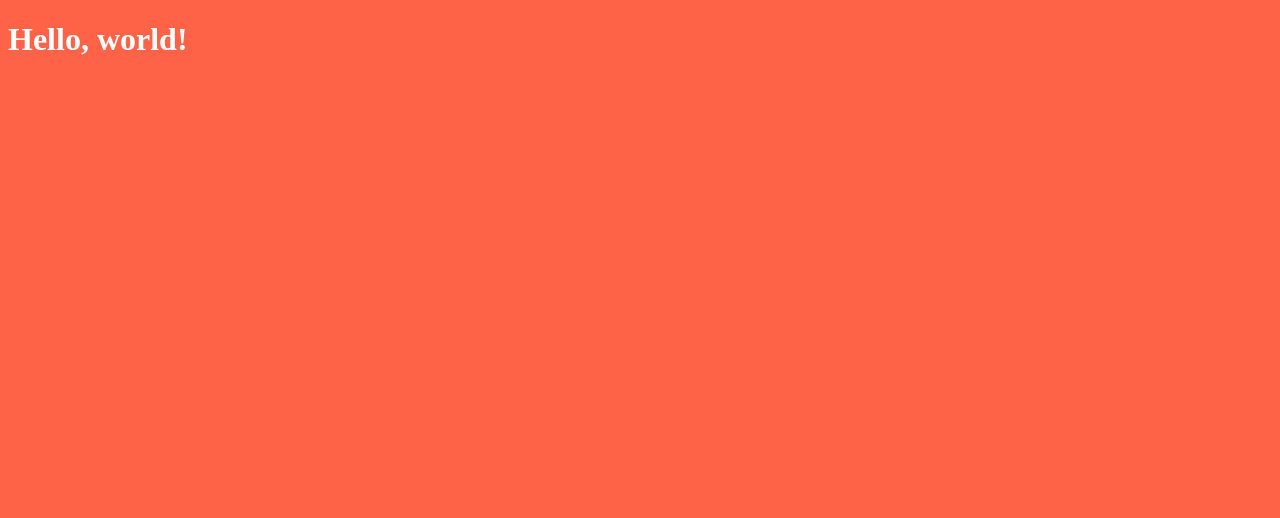
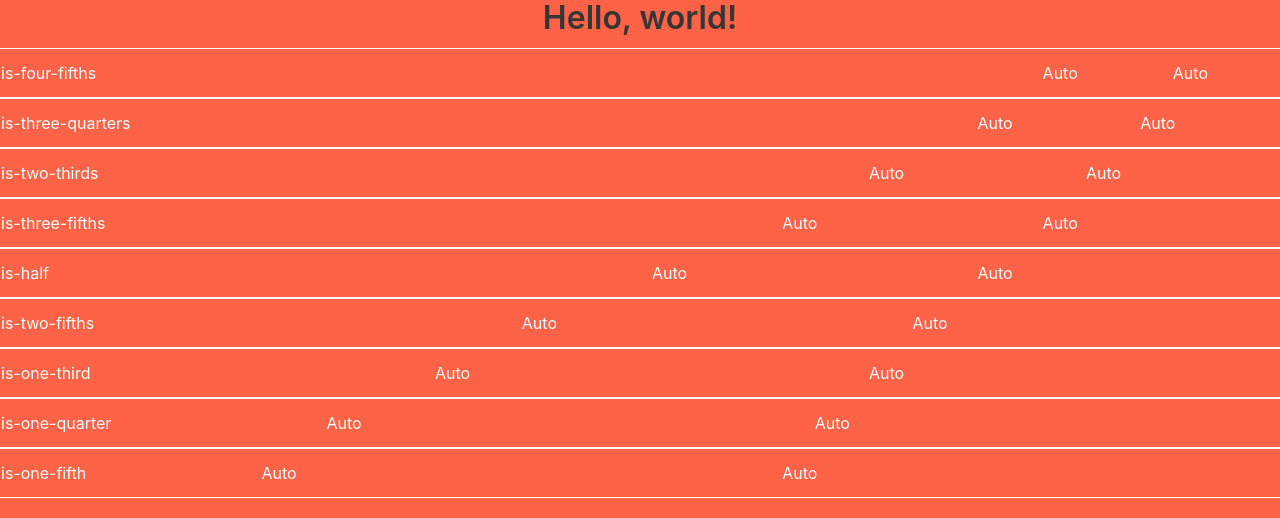
Before and after one commit to serhii-naumenko/new_project, a website built with Parcel: page src/index.html in a window 1280 px wide. Built offline with nearby package versions, Linux system fonts and the light colour scheme.

Commit message:
add bulma

```diff
--- a/package.json
+++ b/package.json
@@ -30,6 +30,7 @@
     "husky": "^8.0.0"
   },
   "dependencies": {
+    "bulma": "^0.9.4",
     "lodash": "^4.17.21"
   }
 }
--- a/src/index.html
+++ b/src/index.html
@@ -9,6 +9,59 @@
   <script type="module" src="./main.js"></script>
 </head>
 <body>
-  <h1>Hello, world!</h1>
+  <h1 class="title">Hello, world!</h1>
+  <div class="columns">
+    <div class="column is-four-fifths">is-four-fifths</div>
+    <div class="column">Auto</div>
+    <div class="column">Auto</div>
+  </div>
+
+  <div class="columns">
+    <div class="column is-three-quarters">is-three-quarters</div>
+    <div class="column">Auto</div>
+    <div class="column">Auto</div>
+  </div>
+
+  <div class="columns">
+    <div class="column is-two-thirds">is-two-thirds</div>
+    <div class="column">Auto</div>
+    <div class="column">Auto</div>
+  </div>
+
+  <div class="columns">
+    <div class="column is-three-fifths">is-three-fifths</div>
+    <div class="column">Auto</div>
+    <div class="column">Auto</div>
+  </div>
+
+  <div class="columns">
+    <div class="column is-half">is-half</div>
+    <div class="column">Auto</div>
+    <div class="column">Auto</div>
+  </div>
+
+  <div class="columns">
+    <div class="column is-two-fifths">is-two-fifths</div>
+    <div class="column">Auto</div>
+    <div class="column">Auto</div>
+  </div>
+
+  <div class="columns">
+    <div class="column is-one-third">is-one-third</div>
+    <div class="column">Auto</div>
+    <div class="column">Auto</div>
+  </div>
+
+  <div class="columns">
+    <div class="column is-one-quarter">is-one-quarter</div>
+    <div class="column">Auto</div>
+    <div class="column">Auto</div>
+  </div>
+
+  <div class="columns">
+    <div class="column is-one-fifth">is-one-fifth</div>
+    <div class="column">Auto</div>
+    <div class="column">Auto</div>
+  </div>
 </body>
 </html>
--- a/src/style.scss
+++ b/src/style.scss
@@ -1,3 +1,5 @@
+@import '../node_modules/bulma/css/bulma.css';
+
 html {
   background-color: tomato;
 }
@@ -5,3 +7,12 @@ html {
 body {
   color: white;
 }
+
+.title {
+  margin-bottom: 20px;
+  text-align: center;
+}
+
+.columns {
+  border: 1px solid white;
+}
```
Also changed, not shown: 1 other file.
